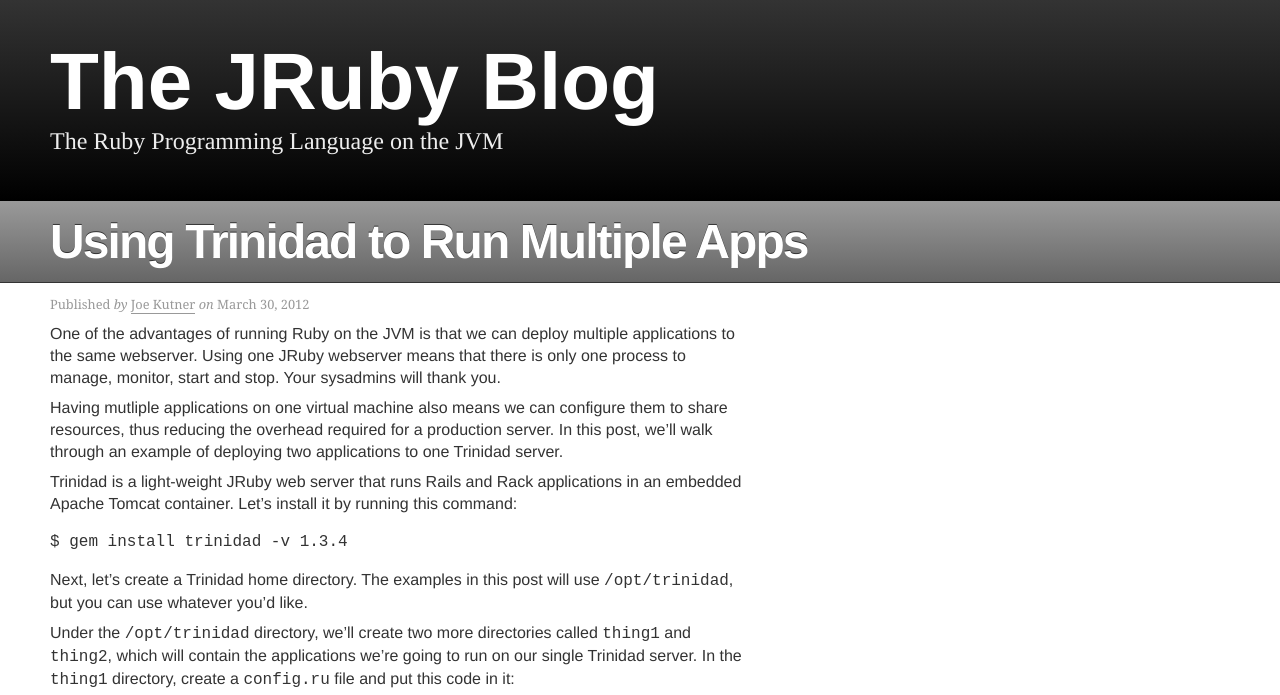
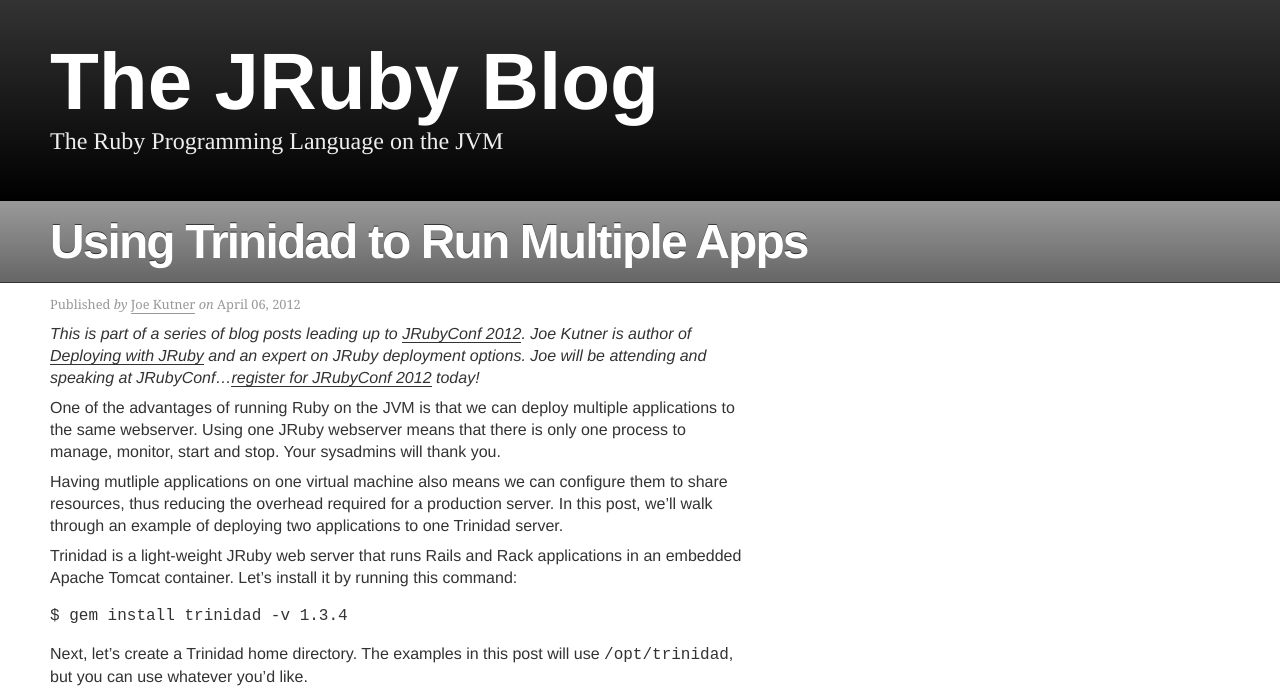
Before and after one commit to jruby/blog.jruby.org, a Jekyll site: the page built from _posts/2012-04-06-two-apps-one-trinidad.md, in a window 1280 px wide and 900 px high, cut to the strip 0-695 px from the top of the window. Built offline with Jekyll 4.4.1, drawn with Linux system fonts in a browser that asks for light colours; comment, search, counter and statistics services are not loaded.

```diff
--- a/_posts/2012-03-30-two-apps-one-trinidad.md
+++ b/_posts/2012-04-06-two-apps-one-trinidad.md
@@ -4,6 +4,8 @@ title: Using Trinidad to Run Multiple Apps
 author: Joe Kutner
 email: jpkutner@gmail.com
 ---
+
+_This is part of a series of blog posts leading up to [JRubyConf 2012](http://jrubyconf.com). Joe Kutner is author of [Deploying with JRuby](http://pragprog.com/book/jkdepj/deploying-with-jruby "Deploy with JRuby") and an expert on JRuby deployment options. Joe will be attending and speaking at JRubyConf...[register for JRubyConf 2012](http://www.eventbrite.com/event/2571529514) today!_
 
 One of the advantages of running Ruby on the JVM is that we can deploy multiple applications to the same webserver.  Using one JRuby webserver means that there is only one process to manage, monitor, start and stop. Your sysadmins will thank you.
 
```
